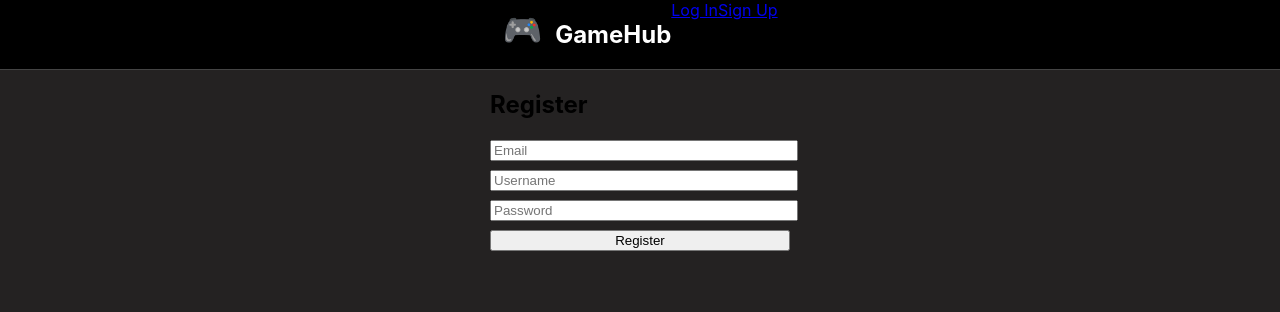
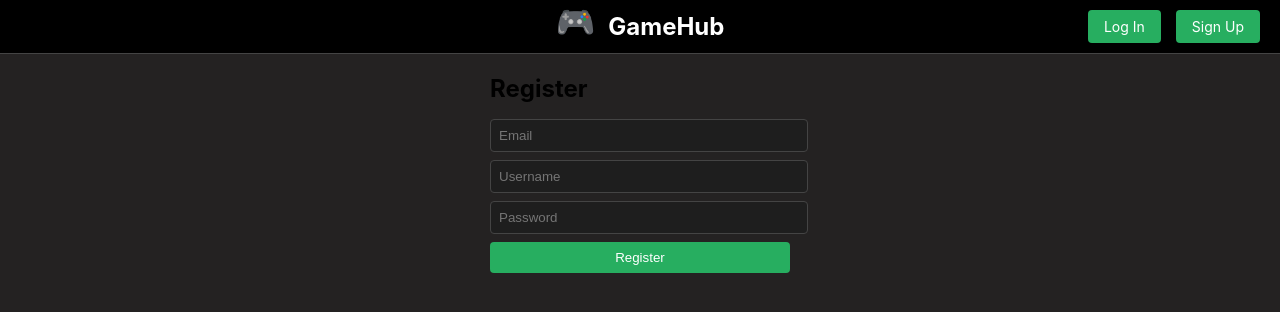
Before and after one commit to TR3XY2/games-tier-list, a React (Create React App) app in the folder tierlist-client/: page /register in a window 1280 px wide. Shown: the top 312 px of the page. Built offline with nearby package versions, Linux system fonts and the light colour scheme; no server answers.

Commit message:
add log in, sign up buttons and styling for them

```diff
--- a/tierlist-client/src/App.tsx
+++ b/tierlist-client/src/App.tsx
@@ -20,6 +20,7 @@ import {
   arrayMove,
   rectSortingStrategy,
 } from "@dnd-kit/sortable";
+import { User } from "./MainRouter";
 
 export type Game = {
   id: number;
@@ -29,9 +30,14 @@ export type Game = {
   order: number;
 };
 
+interface AppProps {
+  user: User | null;
+  setUser: (user: User | null) => void;
+}
+
 const LOCAL_STORAGE_KEY = "tierlist-games";
 
-function App() {
+function App({ user, setUser }: AppProps) {
   const [games, setGames] = useState<Game[]>(() => {
     const stored = localStorage.getItem(LOCAL_STORAGE_KEY);
     return stored ? JSON.parse(stored) : [];
@@ -88,7 +94,7 @@ function App() {
 
         const reordered = arrayMove(tierGames, oldIndex, newIndex);
 
-        reordered.forEach((g : Game, i: any) => {
+        reordered.forEach((g: Game, i: any) => {
           const idx = updated.findIndex((x) => x.id === g.id);
           updated[idx] = { ...g, order: i };
         });
@@ -123,12 +129,14 @@ function App() {
 
   return (
     <div>
-      <NavBar />
+      <NavBar user={user} onLogout={() => setUser(null)} />
 
       <DndContext
         sensors={sensors}
         onDragEnd={handleDragEnd}
-        onDragStart={(event: { active: { id: any; }; }) => setActiveId(String(event.active.id))}
+        onDragStart={(event: { active: { id: any } }) =>
+          setActiveId(String(event.active.id))
+        }
       >
         <TierList>
           {["S", "A", "B", "C", "D"].map((label) => (
--- a/tierlist-client/src/LoginForm.tsx
+++ b/tierlist-client/src/LoginForm.tsx
@@ -1,4 +1,5 @@
 import React, { useState } from "react";
+import "./styles/LoginRegisterForm.css"; // Import the CSS file
 
 interface LoginFormProps {
   onLogin: (user: { id: number; email: string; username: string }) => void;
@@ -30,7 +31,7 @@ const LoginForm: React.FC<LoginFormProps> = ({ onLogin }) => {
   };
 
   return (
-    <form onSubmit={handleSubmit} style={{ maxWidth: 300, margin: "0 auto" }}>
+    <form onSubmit={handleSubmit} className="form-container">
       <h2>Login</h2>
       <input
         placeholder="Email"
@@ -38,7 +39,6 @@ const LoginForm: React.FC<LoginFormProps> = ({ onLogin }) => {
         value={email}
         onChange={(e) => setEmail(e.target.value)}
         required
-        style={{ width: "100%", marginBottom: 8 }}
       />
       <input
         placeholder="Password"
@@ -46,12 +46,9 @@ const LoginForm: React.FC<LoginFormProps> = ({ onLogin }) => {
         value={password}
         onChange={(e) => setPassword(e.target.value)}
         required
-        style={{ width: "100%", marginBottom: 8 }}
       />
-      <button type="submit" style={{ width: "100%" }}>
-        Login
-      </button>
-      {error && <div style={{ color: "red", marginTop: 8 }}>{error}</div>}
+      <button type="submit">Login</button>
+      {error && <div className="error">{error}</div>}
     </form>
   );
 };
--- a/tierlist-client/src/MainRouter.tsx
+++ b/tierlist-client/src/MainRouter.tsx
@@ -22,7 +22,7 @@ function MainRouter() {
           path="/"
           element={
             <ProtectedRoute user={user}>
-              <App />
+              <App user={user} setUser={setUser} />
             </ProtectedRoute>
           }
         />
@@ -30,7 +30,7 @@ function MainRouter() {
           path="/login"
           element={
             <>
-              <NavBar />
+              <NavBar user={user} onLogout={() => setUser(null)} />
               <LoginForm onLogin={setUser} />
             </>
           }
@@ -39,7 +39,7 @@ function MainRouter() {
           path="/register"
           element={
             <>
-              <NavBar />
+              <NavBar user={user} onLogout={() => setUser(null)} />
               <RegisterForm onRegister={setUser} />
             </>
           }
--- a/tierlist-client/src/NavBar/Logo.tsx
+++ b/tierlist-client/src/NavBar/Logo.tsx
@@ -1,4 +1,5 @@
 import React from "react";
+import "../styles/NavBar.css";
 
 export function Logo() {
   return (
--- a/tierlist-client/src/NavBar/NavBar.tsx
+++ b/tierlist-client/src/NavBar/NavBar.tsx
@@ -1,6 +1,7 @@
 import React from "react";
 import { Link } from "react-router-dom";
 import { Logo } from "./Logo";
+import "../styles/NavBar.css";
 
 interface NavBarProps {
   user: null | { id: number; email: string; username: string };
@@ -10,11 +11,14 @@ interface NavBarProps {
 export function NavBar({ user, onLogout }: NavBarProps) {
   return (
     <nav className="nav-bar">
-      <Logo />
+      <div className="nav-content">
+        <Logo />
+      </div>
+
       <div className="nav-links">
         {user ? (
           <>
-            <span>Welcome, {user.username}</span>
+            <span className="welcome-text">Welcome, {user.username}</span>
             <button className="logout-btn" onClick={onLogout}>
               Log Out
             </button>
--- a/tierlist-client/src/RegisterForm.tsx
+++ b/tierlist-client/src/RegisterForm.tsx
@@ -1,4 +1,5 @@
 import React, { useState } from "react";
+import "./styles/LoginRegisterForm.css";
 
 interface RegisterFormProps {
   onRegister: (user: { id: number; email: string; username: string }) => void;
@@ -31,34 +32,31 @@ const RegisterForm: React.FC<RegisterFormProps> = ({ onRegister }) => {
   };
 
   return (
-    <form onSubmit={handleSubmit} style={{ maxWidth: 300, margin: "0 auto" }}>
+    <form onSubmit={handleSubmit} className="form-container">
       <h2>Register</h2>
       <input
         placeholder="Email"
         type="email"
         value={email}
-        onChange={e => setEmail(e.target.value)}
+        onChange={(e) => setEmail(e.target.value)}
         required
-        style={{ width: "100%", marginBottom: 8 }}
       />
       <input
         placeholder="Username"
         type="text"
         value={username}
-        onChange={e => setUsername(e.target.value)}
+        onChange={(e) => setUsername(e.target.value)}
         required
-        style={{ width: "100%", marginBottom: 8 }}
       />
       <input
         placeholder="Password"
         type="password"
         value={password}
-        onChange={e => setPassword(e.target.value)}
+        onChange={(e) => setPassword(e.target.value)}
         required
-        style={{ width: "100%", marginBottom: 8 }}
       />
-      <button type="submit" style={{ width: "100%" }}>Register</button>
-      {error && <div style={{ color: "red", marginTop: 8 }}>{error}</div>}
+      <button type="submit">Register</button>
+      {error && <div className="error">{error}</div>}
     </form>
   );
 };
--- a/tierlist-client/src/index.css
+++ b/tierlist-client/src/index.css
@@ -1,7 +1,7 @@
 body {
   margin: 0;
-  font-family: -apple-system, BlinkMacSystemFont, 'Segoe UI', 'Roboto', 'Oxygen',
-    'Ubuntu', 'Cantarell', 'Fira Sans', 'Droid Sans', 'Helvetica Neue',
+  font-family: -apple-system, BlinkMacSystemFont, "Segoe UI", "Roboto", "Oxygen",
+    "Ubuntu", "Cantarell", "Fira Sans", "Droid Sans", "Helvetica Neue",
     sans-serif;
   -webkit-font-smoothing: antialiased;
   -moz-osx-font-smoothing: grayscale;
@@ -10,7 +10,23 @@ body {
 }
 
 code {
-  font-family: source-code-pro, Menlo, Monaco, Consolas, 'Courier New',
+  font-family: source-code-pro, Menlo, Monaco, Consolas, "Courier New",
+    monospace;
+}
+
+body {
+  margin: 0;
+  font-family: -apple-system, BlinkMacSystemFont, "Segoe UI", "Roboto", "Oxygen",
+    "Ubuntu", "Cantarell", "Fira Sans", "Droid Sans", "Helvetica Neue",
+    sans-serif;
+  -webkit-font-smoothing: antialiased;
+  -moz-osx-font-smoothing: grayscale;
+  background-color: #242222;
+  box-sizing: border-box;
+}
+
+code {
+  font-family: source-code-pro, Menlo, Monaco, Consolas, "Courier New",
     monospace;
 }
 
@@ -20,56 +36,6 @@ code {
   display: flex;
   border-bottom: 1px solid #444444;
   color: white;
-}
-
-.logo {
-  display: flex;
-  align-items: center;
-  gap: 0.8rem;
-}
-.logo h1{
-  font-size: 1.5rem;
-}
-.logo span {
-  font-size: 2rem;
-  padding-bottom: 10px;
-}
-
-body {
-  margin: 0;
-  font-family: -apple-system, BlinkMacSystemFont, 'Segoe UI', 'Roboto', 'Oxygen',
-    'Ubuntu', 'Cantarell', 'Fira Sans', 'Droid Sans', 'Helvetica Neue',
-    sans-serif;
-  -webkit-font-smoothing: antialiased;
-  -moz-osx-font-smoothing: grayscale;
-  background-color: #242222;
-  box-sizing: border-box;
-}
-
-code {
-  font-family: source-code-pro, Menlo, Monaco, Consolas, 'Courier New',
-    monospace;
-}
-
-.nav-bar {
-  background-color: black;
-  justify-content: center;
-  display: flex;
-  border-bottom: 1px solid #444444;
-  color: white;
-}
-
-.logo {
-  display: flex;
-  align-items: center;
-  gap: 0.8rem;
-}
-.logo h1 {
-  font-size: 1.5rem;
-}
-.logo span {
-  font-size: 2rem;
-  padding-bottom: 10px;
 }
 
 .tier-list {
@@ -128,7 +94,7 @@ code {
 .game-img {
   width: 100%;
   height: 90px;
-  object-fit:cover;
+  object-fit: cover;
   display: block;
 }
 
@@ -153,7 +119,6 @@ code {
   border-radius: 10px;
   padding: 15px;
 }
-
 
 .game-item:hover {
   transform: scale(1.05);
--- /dev/null
+++ b/tierlist-client/src/styles/LoginRegisterForm.css
@@ -0,0 +1,37 @@
+.form-container {
+  max-width: 300px;
+  margin: 0 auto;
+}
+
+.form-container h2 {
+  margin-bottom: 16px;
+}
+
+.form-container input {
+  padding: 8px;
+  width: 100%;
+  margin-bottom: 8px;
+  border-radius: 4px;
+  border: 1px solid #444;
+  background: #1e1e1e;
+  color: white;
+}
+
+.form-container button {
+  width: 100%;
+  padding: 8px;
+  background-color: #27ae60;
+  border: none;
+  color: white;
+  border-radius: 4px;
+  cursor: pointer;
+}
+
+.form-container button:hover {
+  background-color: #219653;
+}
+
+.form-container .error {
+  color: red;
+  margin-top: 8px;
+}
--- /dev/null
+++ b/tierlist-client/src/styles/NavBar.css
@@ -0,0 +1,87 @@
+/* Navbar container */
+.nav-bar {
+  background-color: black;
+  color: white;
+  border-bottom: 1px solid #444;
+  display: flex;
+  align-items: center;
+  justify-content: space-between; /* Space between left and right content */
+  padding: 10px 20px;
+  position: relative; /* Allow the logo to be absolutely positioned */
+  width: 100%; /* Ensure full-width navbar */
+  box-sizing: border-box;
+}
+
+/* Center the logo */
+.nav-content {
+  position: absolute; /* Take the logo out of the normal flow */
+  left: 50%; /* Center horizontally */
+  transform: translateX(-50%); /* Adjust for the logo's width */
+  display: flex;
+  align-items: center;
+  justify-content: center;
+  gap: 0.8rem;
+  text-align: center;
+}
+
+/* Logo styling */
+.logo {
+  display: flex;
+  align-items: center;
+  gap: 0.8rem;
+}
+
+.logo h1 {
+  font-size: 1.5rem;
+  color: white;
+}
+
+.logo span {
+  font-size: 2rem;
+  padding-bottom: 10px;
+}
+
+/* Links on the right */
+.nav-links {
+  display: flex;
+  align-items: center;
+  gap: 15px;
+  margin-left: auto; /* Push links to the far-right */
+  z-index: 1; /* Make sure links are above the logo */
+}
+
+/* Links styling */
+.nav-links .nav-link {
+  text-decoration: none;
+  color: white;
+  font-size: 14px;
+  padding: 8px 16px;
+  border-radius: 4px;
+  background-color: #27ae60;
+  transition: background-color 0.3s ease;
+}
+
+.nav-links .nav-link:hover {
+  background-color: #219653;
+}
+
+/* Logout button styling */
+.logout-btn {
+  padding: 8px 16px;
+  border: none;
+  border-radius: 4px;
+  background-color: red;
+  color: white;
+  cursor: pointer;
+  transition: background-color 0.3s;
+}
+
+.logout-btn:hover {
+  background-color: darkred;
+}
+
+.welcome-text {
+  margin-right: 10px;
+  color: #ddd;
+  font-size: 14px;
+}
```
